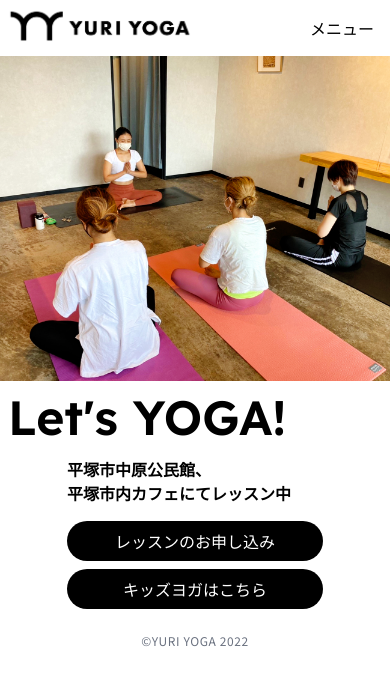
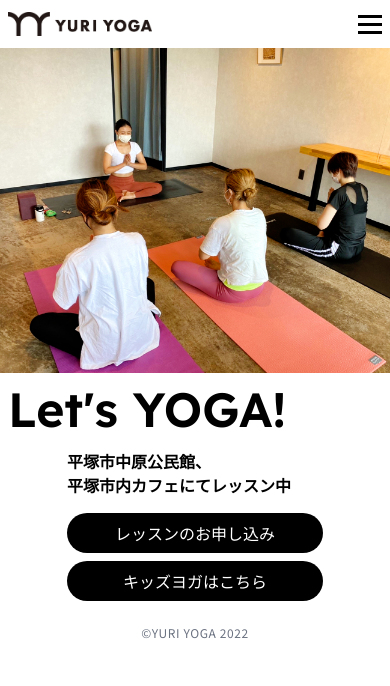
Before and after one commit to kawaidesign/yuriyoga, a Next.js app: page / in a window 390 px wide. Shown: the top 686 px of the page. Built offline with nearby package versions, Linux system fonts and the light colour scheme.

Commit message:
7th commit

```diff
--- a/components/Header.tsx
+++ b/components/Header.tsx
@@ -1,23 +1,23 @@
 import Image from 'next/image';
 import Link from 'next/link';
-import MenuIcon from './MenuIcon';
 
 import Navbar from './Navbar';
 
 export default function Header() {
   return (
-    <div className='flex justify-between h-14 items-center md:h-20'>
+    <div className='px-2 flex justify-between h-12 items-center md:px-0 md:h-20'>
+      <div className='relative w-36 h-12 md:w-40'>
         <Link href='/'>
           <a>
             <Image
               src='/images/yuriyoga_logo.jpg'
-            width={200}
-            height={50}
+              layout='fill'
               objectFit='contain'
               alt='YURI YOGA'
             />
           </a>
         </Link>
+      </div>
       <Navbar />
     </div>
   );
--- a/components/Layout.tsx
+++ b/components/Layout.tsx
@@ -9,7 +9,7 @@ type Props = {
 const Layout: NextPage<Props> = ({ children, home }: Props) => {
   return (
     <>
-      <div className='container mx-auto font-noto'>
+      <div className='container mx-auto font-noto xl:max-w-7xl'>
         <Header />
         <main>{children}</main>
         <p className='text-gray-500 text-xs mt-6 text-center tracking-wider'>©︎YURI YOGA 2022</p>
--- /dev/null
+++ b/components/Menu.tsx
@@ -0,0 +1,24 @@
+import { FontAwesomeIcon } from '@fortawesome/react-fontawesome';
+import { faInstagram } from '@fortawesome/free-brands-svg-icons';
+import Link from 'next/link';
+
+export default function Menu() {
+  return (
+    <div className='flex justify-center items-center text-center top-0 left-0 fixed w-screen h-screen z-20 bg-white bg-opacity-90 md:hidden'>
+      <ul>
+        <Link href='/kids'>
+          <a>
+            <li className='text-gray-600 mb-12 text-4xl font-semibold'>キッズヨガ</li>
+          </a>
+        </Link>
+        <li className='text-gray-600 mb-12 text-4xl font-semibold'>プロフィール</li>
+        <a href='https://www.instagram.com/yuri___yoga/' target='_blank' rel='noopener noreferrer'>
+          <li className='text-gray-600 mb-12 text-4xl font-semibold'>
+            <FontAwesomeIcon icon={faInstagram} size='lg' />
+          </li>
+        </a>
+        <li className='text-gray-600 mb-12 text-4xl font-semibold'>お問い合わせ</li>
+      </ul>
+    </div>
+  );
+}
--- a/components/MenuIcon.tsx
+++ /dev/null
@@ -1,7 +0,0 @@
-export default function MenuIcon() {
-  return (
-    <>
-      <p className='px-4 text-3xl md:hidden'>メニュー</p>
-    </>
-  );
-}
--- a/components/Navbar.tsx
+++ b/components/Navbar.tsx
@@ -1,15 +1,35 @@
 import { FontAwesomeIcon } from '@fortawesome/react-fontawesome';
 import { faInstagram } from '@fortawesome/free-brands-svg-icons';
 import Link from 'next/link';
+import React, { useState } from 'react';
+
+import Menu from './Menu';
 
 export default function Navbar() {
   const commonStyle: string = 'hover:text-red-500 duration-200 cursor-pointer';
+  const [openMenu, setOpenMenu] = useState(false);
 
   return (
     <>
-      <div className='px-4 sm:px-0 md:hidden'>
-        <p className={commonStyle}>メニュー</p>
-      </div>
+      {/* SP表示時 */}
+      {openMenu ? (
+        <div className='z-30 text-gray-600 text-l md:hidden'>
+          <button onClick={() => setOpenMenu((prevState) => !prevState)}>閉じる</button>
+        </div>
+      ) : (
+        <div className='z-30 md:hidden'>
+          <button onClick={() => setOpenMenu((prevState) => !prevState)}>
+            <svg className='h-6 w-6 fill-current' viewBox='0 0 24 24'>
+              <path d='M24 8h-24v-3h24v4zm0 5h-24v3h24v-4zm0 8h-24v3h24v-4z' />
+            </svg>
+          </button>
+        </div>
+      )}
+
+      {/* SP表示時 全画面メニュー */}
+      {openMenu ? <Menu /> : undefined}
+
+      {/* PC表示時 */}
       <ul className='hidden md:flex justify-around gap-6 items-center invisible md:visible'>
         <Link href='/kids'>
           <a>
--- a/pages/index.tsx
+++ b/pages/index.tsx
@@ -9,7 +9,7 @@ const Home: NextPage = () => {
   return (
     <>
       <Layout>
-        <div className='md:relative'>
+        <div className='relative md:flex md:justify-end'>
           {/* SP表示時のメイン画像 */}
           <div className='mb-3 w-full md:hidden'>
             <Image
@@ -22,7 +22,7 @@ const Home: NextPage = () => {
             />
           </div>
           {/* PC表示時のメイン画像 */}
-          <div className='hidden md:block mx-auto px-4 w-auto md:w-3/5 md:float-right md:px-0 lg:w-auto'>
+          <div className='hidden md:block md:w-3/5 md:px-0'>
             <Image
               src='/images/main.jpg'
               width={640}
@@ -32,10 +32,10 @@ const Home: NextPage = () => {
               className='rounded-md'
             />
           </div>
-          <h1 className='font-readex text-5xl px-2 mb-2 md:text-7xl md:absolute md:left-5 md:top-12 lg:text-8xl lg:left-5 lg:top-16'>
+          <h1 className='font-readex text-5xl px-2 mb-2 md:text-7xl md:absolute md:left-2 md:top-12 lg:text-8xl lg:top-16'>
             Let&apos;s YOGA!
           </h1>
-          <div className='flex flex-col mx-auto w-64 gap-2 md:gap-4 md:absolute md:left-5 md:top-40 lg:top-48'>
+          <div className='flex flex-col mx-auto w-64 gap-2 md:gap-4 md:absolute md:left-5 md:top-40 md:w-96 lg:top-48'>
             <h2 className='text-l my-2 md:mb-5 lg:mb-7 lg:text-xl font-semibold'>
               平塚市中原公民館、
               <br />
```
Also changed, not shown: public/images/main_sp.jpg (deleted), public/images/yuriyoga_logo.jpg. Lines whose indentation alone changed are shown as unchanged.
